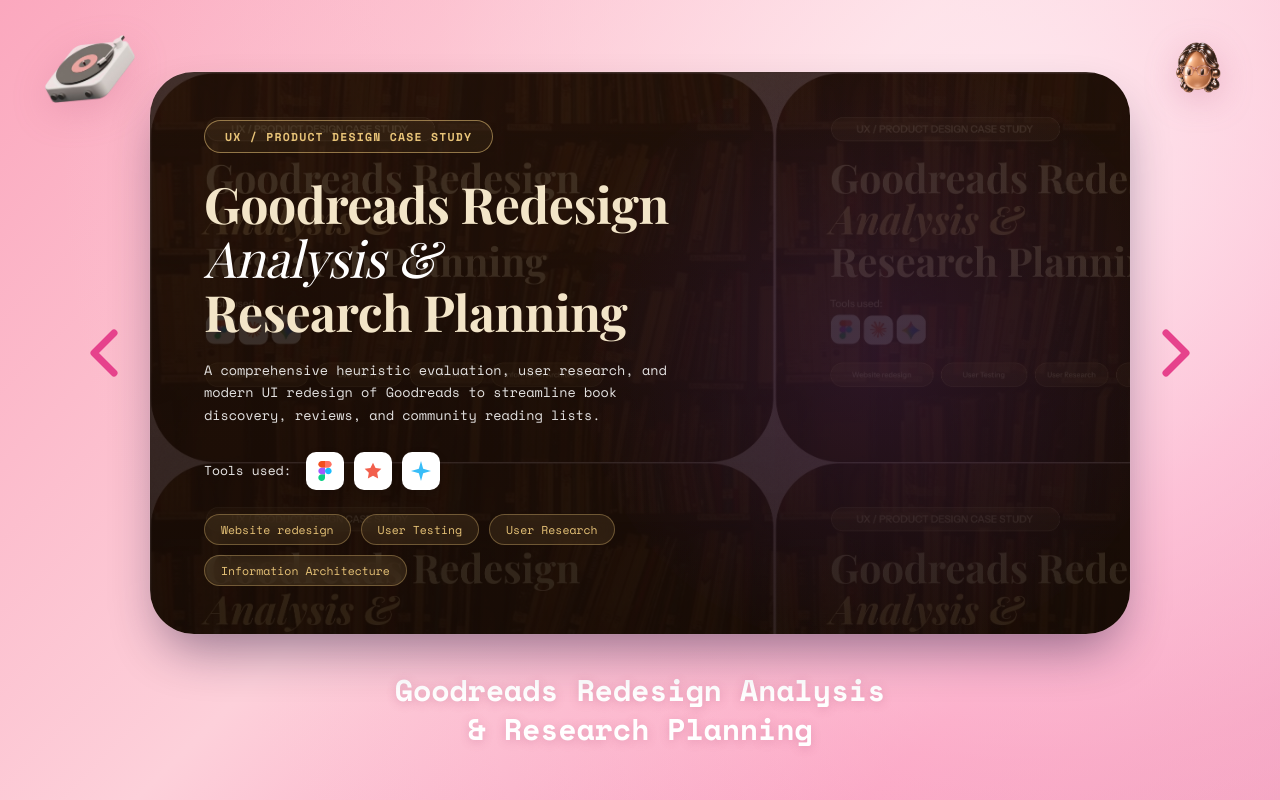
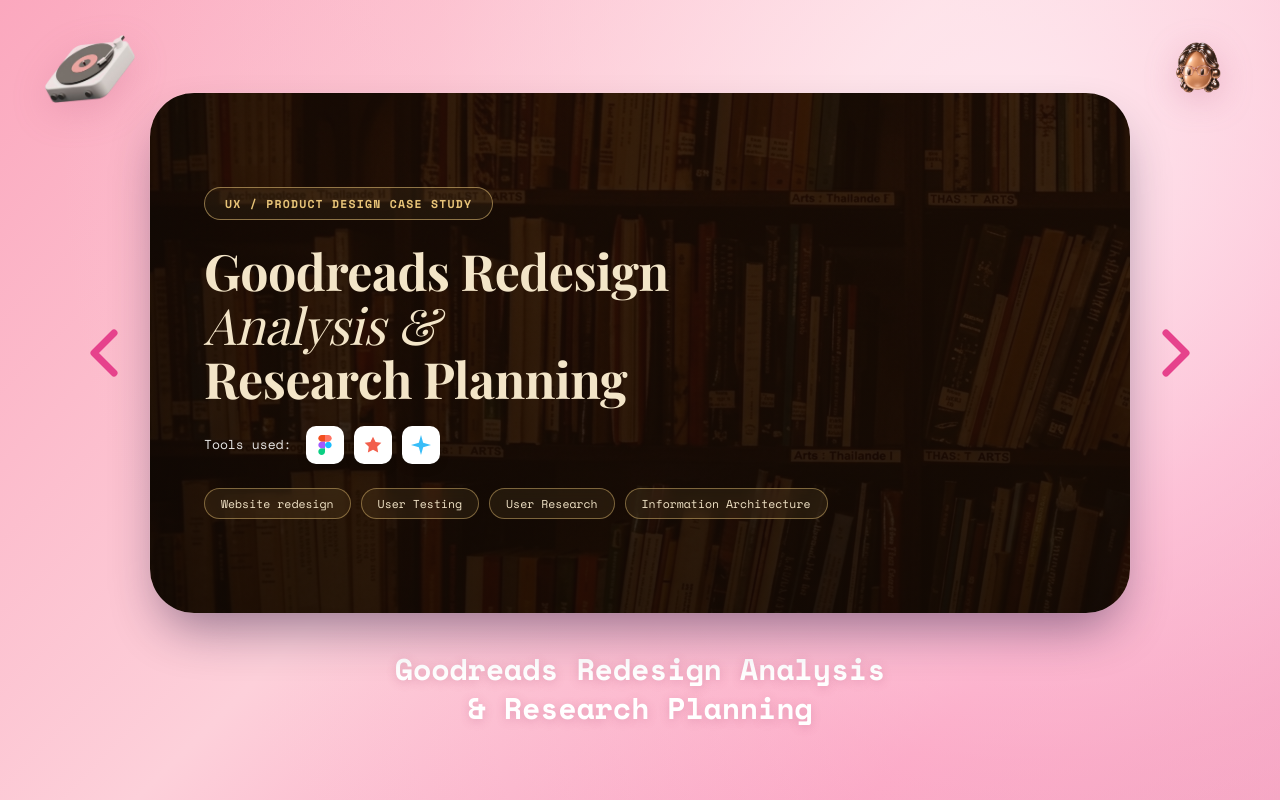
Before and after one commit to vivi0511-ship-it/shaivi-portfolio, a React (Vite) app: page /work in a window 1280 px wide. Both pictures are taken after a click on the button 104 px from the left and 352 px from the top of the page. Built offline with nearby package versions, Linux system fonts and the light colour scheme; a web font is replaced by a local one.

Commit message:
Replace Goodreads case study card with clean single bookshelf background and target gold layout

```diff
--- a/src/pages/Work.css
+++ b/src/pages/Work.css
@@ -133,6 +133,11 @@
   flex-direction: column;
 }
 
+.card-left-content.full-width {
+  flex: 1;
+  max-width: 100%;
+}
+
 /* Category Badges */
 .case-study-badge {
   display: inline-block;
@@ -174,6 +179,12 @@
   font-style: italic;
   font-weight: 400;
   color: #ffffff;
+}
+
+.italic-accent-gold {
+  font-style: italic;
+  font-weight: 400;
+  color: #f3e5c8;
 }
 
 .case-study-title-tech {
@@ -248,7 +259,7 @@
   display: flex;
   flex-wrap: wrap;
   gap: 10px;
-  max-width: 500px;
+  max-width: 100%;
 }
 
 .tag-pill {
@@ -271,9 +282,9 @@
 }
 
 .tag-pill-gold {
-  color: #e8c478;
-  background: rgba(232, 196, 120, 0.1);
-  border: 1px solid rgba(232, 196, 120, 0.35);
+  color: #f3e5c8;
+  background: rgba(232, 196, 120, 0.08);
+  border: 1px solid rgba(232, 196, 120, 0.45);
 }
 
 .tag-pill:hover {
--- a/src/pages/Work.jsx
+++ b/src/pages/Work.jsx
@@ -15,6 +15,7 @@
     mockupImg: '/assets/saathi_iphone_mockup.png',
     mockupType: 'iphone',
     cardBackground: 'linear-gradient(135deg, #2c1a67 0%, #1c1048 100%)',
+    hasWaveBg: true,
     tagClass: '',
     tags: [
       'Mobile App Design',
@@ -59,10 +60,10 @@
     titleLine1: 'Goodreads Redesign',
     titleLine2Italic: 'Analysis &',
     titleLine3: 'Research Planning',
-    description: 'A comprehensive heuristic evaluation, user research, and modern UI redesign of Goodreads to streamline book discovery, reviews, and community reading lists.',
+    description: null,
     mockupImg: null,
     mockupType: 'none',
-    cardBackground: "linear-gradient(rgba(30, 15, 8, 0.84), rgba(20, 10, 5, 0.88)), url('/assets/goodreads_bookshelf_bg.png')",
+    cardBackground: "linear-gradient(rgba(20, 10, 5, 0.72), rgba(15, 8, 4, 0.82)), url('/assets/goodreads_bookshelf_clean.png')",
     tagClass: 'tag-pill-gold',
     tags: [
       'Website redesign',
@@ -145,14 +146,11 @@
           style={{ background: activeProject.cardBackground }}
         >
           {/* Decorative Backgrounds */}
-          {activeProject.hasGridBg ? (
-            <div className="card-grid-bg"></div>
-          ) : (
-            <div className="card-wave-bg"></div>
-          )}
+          {activeProject.hasGridBg && <div className="card-grid-bg"></div>}
+          {activeProject.hasWaveBg && <div className="card-wave-bg"></div>}
 
           {/* Left Column Content */}
-          <div className="card-left-content">
+          <div className={`card-left-content ${activeProject.mockupType === 'none' ? 'full-width' : ''}`}>
             <div className={`case-study-badge ${activeProject.badgeClass}`}>
               {activeProject.category}
             </div>
@@ -171,7 +169,7 @@
               <h1 className="case-study-title gold-serif">
                 {activeProject.titleLine1}
                 <br />
-                <span className="italic-accent">{activeProject.titleLine2Italic}</span>
+                <span className="italic-accent-gold">{activeProject.titleLine2Italic}</span>
                 <br />
                 {activeProject.titleLine3}
               </h1>
@@ -188,7 +186,9 @@
               </h1>
             )}
 
-            <p className="case-study-desc">{activeProject.description}</p>
+            {activeProject.description && (
+              <p className="case-study-desc">{activeProject.description}</p>
+            )}
 
             {/* Tools Used Section */}
             <div className="tools-used-group">
```
Also changed, not shown: public/assets/goodreads_bookshelf_clean.png (added).
